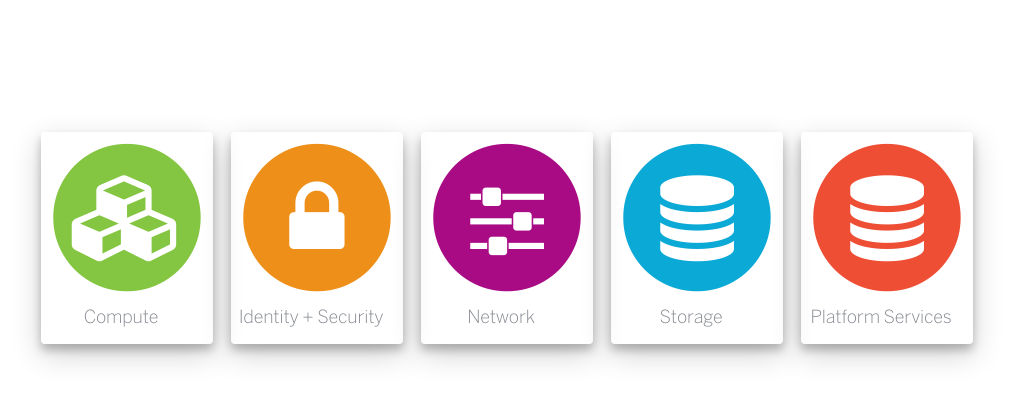
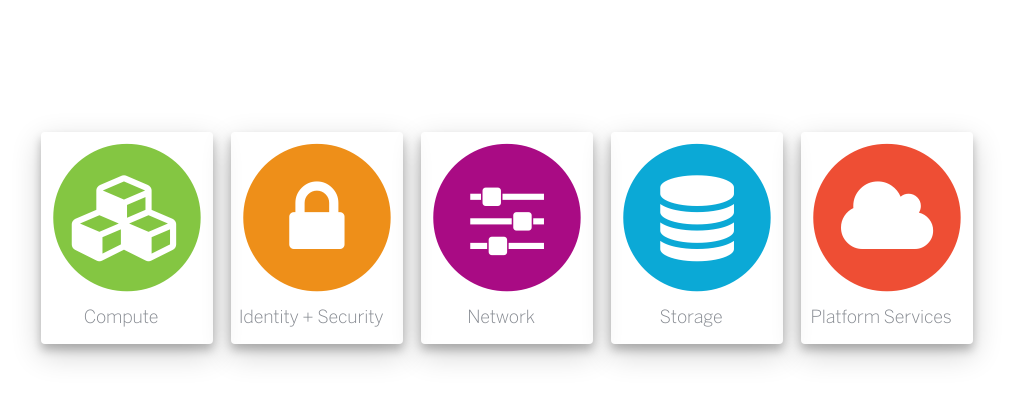
Before and after one commit to caleorourke/proof, a Jekyll site: the page built from portfolio.html, in a window 1280 px wide. Shown: the top 402 px of the page, without its empty margins (44-1057 px from the left). Built offline with Jekyll 4.4.1, drawn with Linux system fonts in a browser that asks for light colours; nearby versions of some CDN libraries; Markdown is read by kramdown in place of the engine named in the settings; the repository's description, which GitHub fills in, is left out.

Commit message:
Update portfolio-two.html

```diff
--- a/_includes/partials/portfolio-two.html
+++ b/_includes/partials/portfolio-two.html
@@ -47,7 +47,7 @@
         <div class="u-text-center">
           <span class="fa-stack icon-large icon-red">
             <i class="fa fa-circle fa-stack-2x shadow"></i>
-            <i class="fa fa-database fa-stack-1x fa-inverse"></i>
+            <i class="fa fa-cloud fa-stack-1x fa-inverse"></i>
           </span>
           <h2 class="icon-caption">Platform Services</h2>
         </div>
```
